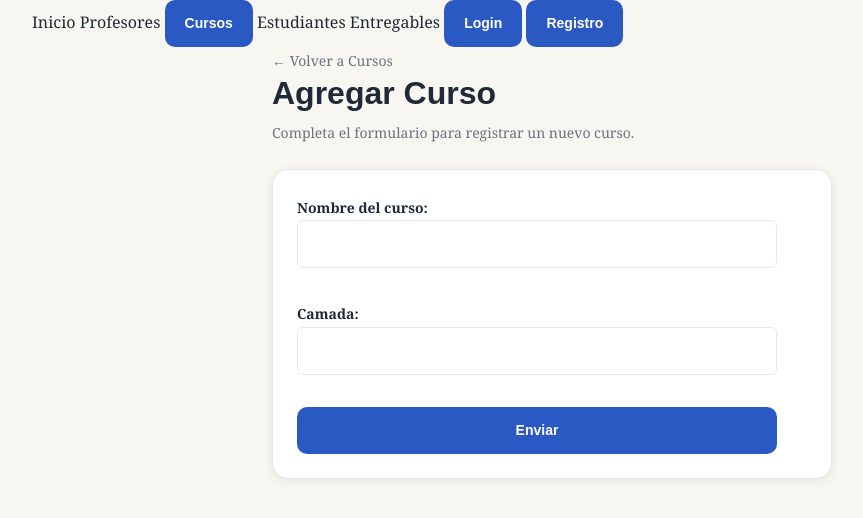
After one commit to thyagomaderna-star/AppCoder, a Django app: page /cursoFormulario/ in a window 1280 px wide. The commit adds this page. Shown: the top 518 px of the page, without its empty margins (88-951 px from the left). Run offline with Django 5.2, Linux system fonts and the light colour scheme.

Commit message:
First SQL add cursos

```diff
--- /dev/null
+++ b/user/templates/user/curso_formulario.html
@@ -0,0 +1,25 @@
+{# --- UNIDAD 11 - CODE --- #}
+{# Formulario para agregar curso - Formularios en Django #}
+
+{% extends "user/base.html" %}
+
+{% block title %}Agregar Curso - AppCoder{% endblock %}
+
+{% block content %}
+<div class="container">
+  <div class="form-page">
+    <div class="form-page__header">
+      <a href="{% url 'cursos' %}" class="form-page__back">← Volver a Cursos</a>
+      <h1>Agregar Curso</h1>
+      <p class="text-muted">Completa el formulario para registrar un nuevo curso.</p>
+    </div>
+    <div class="card">
+      <form action="{% url 'cursoFormulario' %}" method="post" class="form">
+        {% csrf_token %}
+        {{ form.as_p }}
+        <button type="submit" class="btn">Enviar</button>
+      </form>
+    </div>
+  </div>
+</div>
+{% endblock %}
--- a/user/templates/user/cursos.html
+++ b/user/templates/user/cursos.html
@@ -9,7 +9,7 @@
 
   <div class="page-header">
     <h1 class="page-header__title">Página de Cursos</h1>
-
+    <a href="{% url 'cursoFormulario' %}" class="btn">Agregar Curso</a>
   </div>
   <div class="container">
   <div class="card">
@@ -23,6 +23,9 @@
       <li class="card__list-item">
         <strong>{{ curso.nombre }}</strong> - Camada: {{ curso.camada }}
       </li>
+      {% comment %}
+      El empty se utiliza para que la lista de cursos quede más limpia visualmente
+      {% endcomment %}
       {% empty %}
       <li class="card__list-item">No hay cursos disponibles.</li>
       {% endfor %}
--- a/user/views.py
+++ b/user/views.py
@@ -4,8 +4,6 @@ from django.shortcuts import render
 from .models import Curso
 from .forms import CursoFormulario, BusquedaCursoFormulario
 
-
-# * Ejemplo de CARGA DE TEMPLATE MANUAL
 def inicio(request):
     template = loader.get_template("user/inicio.html")
     return HttpResponse(template.render())
```
Also changed, not shown: user/forms.py (+0 -10 lines), user/templates/buscar_curso.html (deleted, +0 -15 lines), user/templates/user/curso_exito.html (added, +20 -0 lines), db.sqlite3, user/templates/user/buscar_curso.html (renamed from user/templates/curso_formulario.html).
